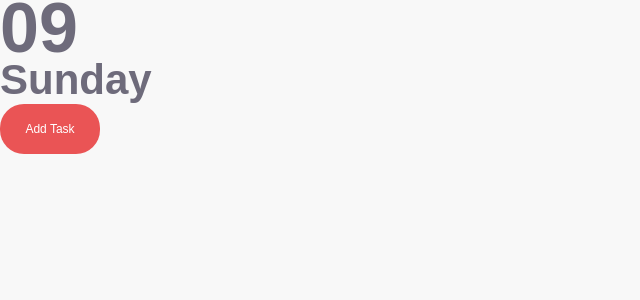
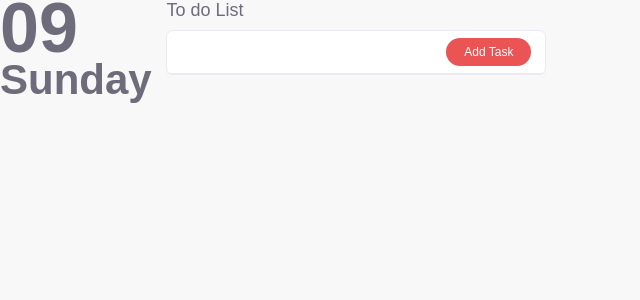
Before and after one commit to joan-KIM/diary, a React (Create React App) app: page / in a window 1280 px wide. Shown: the top 300 px of the page, without its empty margins (0-640 px from the left). Built offline with nearby package versions, Linux system fonts and the light colour scheme.

Commit message:
input 영역 컴포넌트 생성

```diff
--- a/src/App.css
+++ b/src/App.css
@@ -4,6 +4,9 @@ body{
   background-color: #F8F8F8;
   font-family: 'Montserrat', sans-serif;
   font-size: 14px;
+}
+
+.App{
   display: flex;
 }
 
@@ -24,11 +27,52 @@ body{
   font-size: 3em;
 }
 
+.todolist-wrapper{
+  height: 40%;
+  width: 380px;
+}
+
+.todolist-header{
+  font-size: 18px;
+  font-weight: 500;
+  color: #6E6B7B;
+  margin: 0;
+  margin-bottom: 0.5em;
+}
+
+.todolist-container{
+  background-color: #ffffff;
+  /* width: 30%; */
+  height: 85%;
+  border-radius: 0.5em;
+  border: 1px solid #EBE9F1;
+  color: #6E6B7B;
+}
+
+
+.input-container{
+  box-sizing: border-box;
+  width: 100%;
+  padding: 0.5em 1em;
+  display: flex;
+  border-bottom: 1px solid #EBE9F1;
+}
+
+.input-task{
+  width: 70%;
+  font-family: 'Montserrat', sans-serif;
+  padding: 0.5em;
+  border-style: none;
+  outline: none;
+  color: #6E6B7B;
+}
+
+
 .add-task-btn{
   position: relative;
   overflow: hidden;
   display: block;
-  /* margin-left: auto; */
+  margin-left: auto;
   font-family: 'Montserrat', sans-serif;
   font-size: 12px;
   font-weight: 500;
@@ -38,8 +82,6 @@ body{
   color: #ffffff;
   padding: 0 1.5em;
   transition: box-shadow .2s ease;
-  width: 100px;
-  height : 50px;
 }
 
 .add-task-btn:active, .add-task-btn:focus{
--- a/src/App.js
+++ b/src/App.js
@@ -1,13 +1,18 @@
 import React from "react";
 import './App.css';
-import Button from './components/Button';
 import Date from "./components/Date";
+import InputTask from "./components/InputTask";
 
 function App() {
   return (
     <div className="App">
       <Date />
-      <Button title={"Add Task"}/>
+      <div className='todolist-wrapper'>
+        <p className='todolist-header'>To do List</p>
+        <div className='todolist-container'>
+          <InputTask />
+        </div>
+      </div>
     </div>
   );
 }
--- /dev/null
+++ b/src/components/InputTask.jsx
@@ -0,0 +1,11 @@
+import React from "react";
+import Button from "./Button";
+
+export default function InputTask(){
+    return(
+        <div className='input-container'>
+            <input type='text' className='input-task'></input>
+            <Button title={'Add Task'} />
+        </div>
+    )
+}
```
